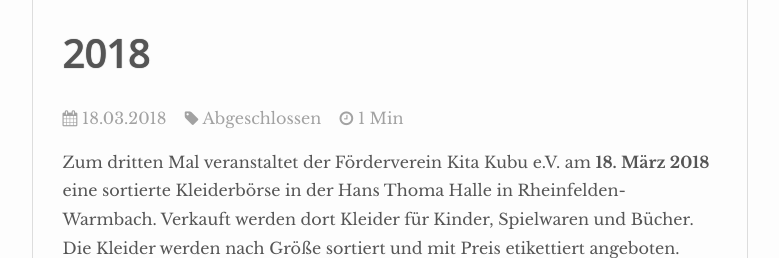
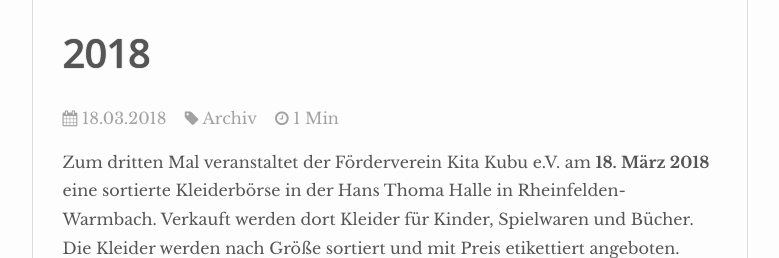
Before and after one commit to fv-kubu/fv-kubu, a Jekyll site: the page built from _posts/2018-03-18-ankuendigung-kleiderboerse-fruehjahr-2018.md, in a window 1280 px wide. Shown: the part 426-684 px from the top of the page, without its empty margins (250-1029 px from the left). Built offline with Jekyll 4.4.1, drawn with Linux system fonts in a browser that asks for light colours; nearby versions of some CDN libraries; grey boxes are pictures that could not be loaded.

Commit message:
Update 2018-03-18-ankuendigung-kleiderboerse-fruehjahr-2018.md

```diff
--- a/_posts/2018-03-18-ankuendigung-kleiderboerse-fruehjahr-2018.md
+++ b/_posts/2018-03-18-ankuendigung-kleiderboerse-fruehjahr-2018.md
@@ -1,8 +1,9 @@
 ---
 layout: post
+market: 2018-03-18
 title: Sortierte Kleiderbörse am 18. März 2018
 description: Sortierte Kleiderbörse in der Hans-Thoma-Halle in Rheinfelden/Warmbach am 18. März 2018.
-categories: abgeschlossen
+categories: Archiv
 ---
 
 Zum dritten Mal veranstaltet der Förderverein Kita Kubu e.V. am **18. März 2018** eine sortierte
```
